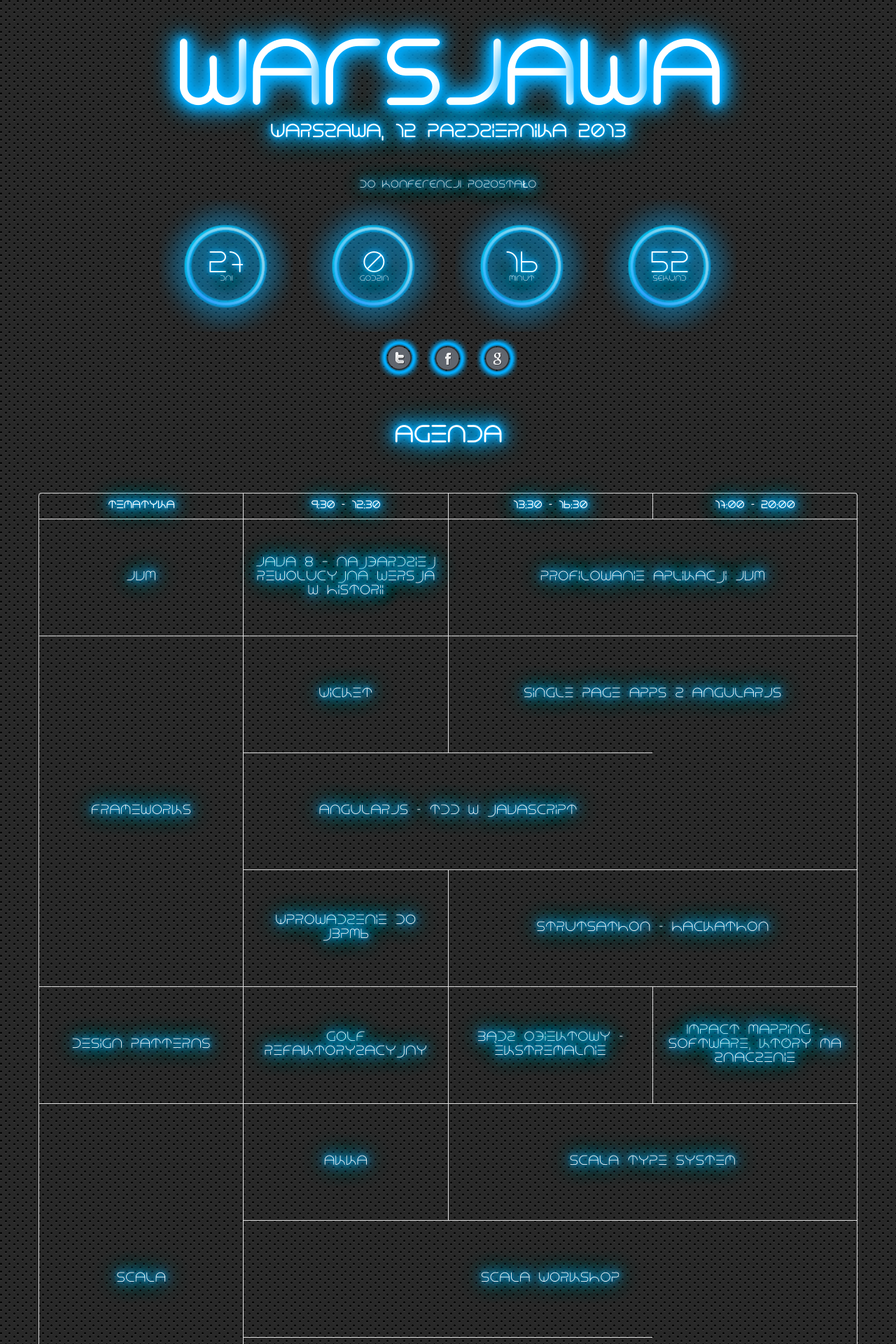
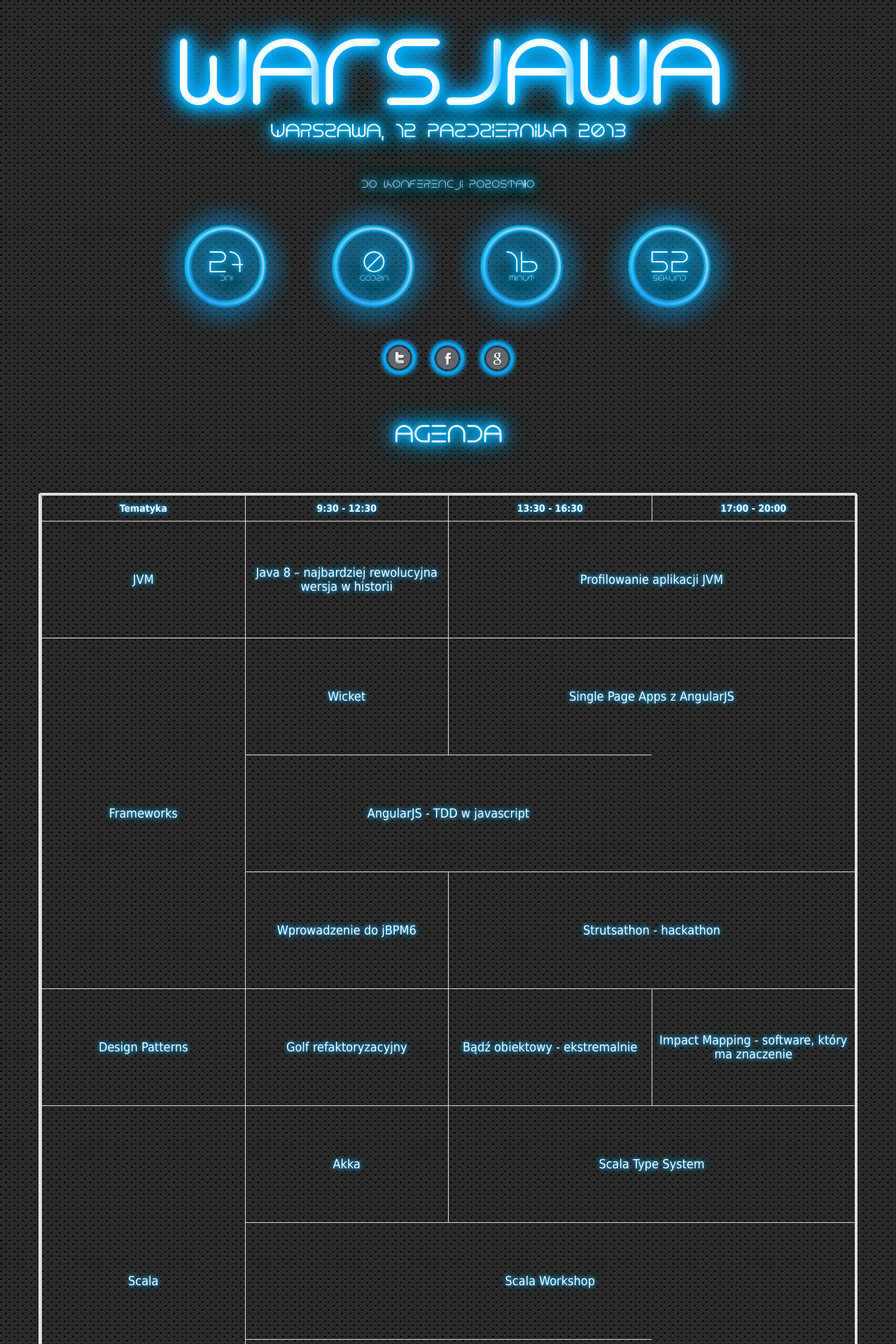
Before and after one commit to wojtekerbetowski/warsjawa2013, a Jekyll site: the page built from index.html, in a window 1280 px wide. Shown: the top 1920 px of the page at 70% size. Built offline with Jekyll 4.4.1, drawn with Linux system fonts in a browser that asks for light colours.

Commit message:
Style improvements (in my opinion)

```diff
--- a/_layouts/main.html
+++ b/_layouts/main.html
@@ -83,7 +83,7 @@
                         </div>
                         <div class="modal-body">
                             <div>
-                                <img src="{{ talk.speaker.photo }}" style="height: 150px; float: left;"/>
+                                <img src="{{ talk.speaker.photo }}" style="height: 150px; float: left; margin: 10px"/>
                                 <h4>{{ talk.speaker.name }}</h4>
                                 <hr/>
                                 <p>{{ talk.speaker.bio }}</p>
--- a/css/style.css
+++ b/css/style.css
@@ -12,6 +12,8 @@
 
 .modal {
     background: #000 url(../img/bg2.png);
+    font-family: Tahoma, Geneva, sans-serif;
+    text-shadow: 0 0 5px #02AEFF, 0 0 10px #02AEFF;
 }
 
 i.off {
@@ -37,7 +39,7 @@
 
 p {
     padding-top: 3%;
-    text-transform: uppercase;
+
 }
 
 /* SKINS SELECTORS */
@@ -145,7 +147,14 @@
 }
 
 #agenda_table {
+    font-family: Tahoma, Geneva, sans-serif;
+    text-shadow: 0 0 5px #02AEFF, 0 0 10px #02AEFF;
+}
 
+a:hover, a:focus {
+    color: white;
+    text-shadow: 0 0 5px #FD0000, 0 0 10px #FD0000;
+    text-decoration: none;
 }
 
 #agenda_table td, #agenda_table th {
```
Also changed, not shown: css/bootstrap.css.
